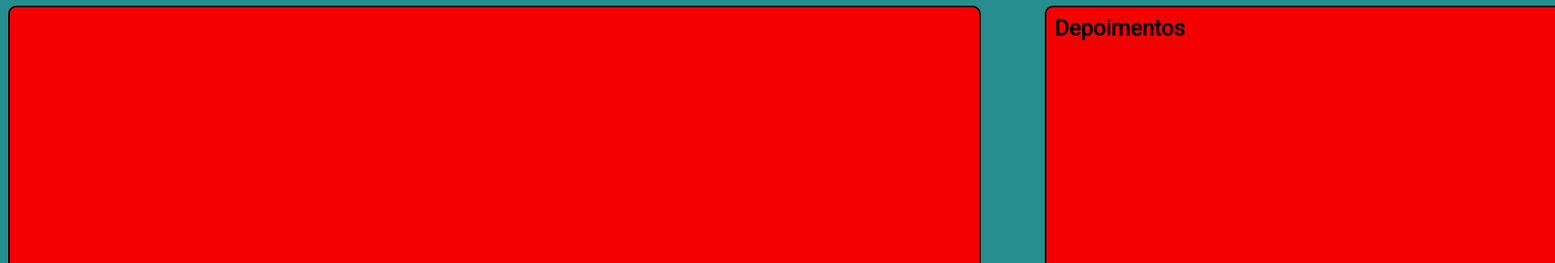
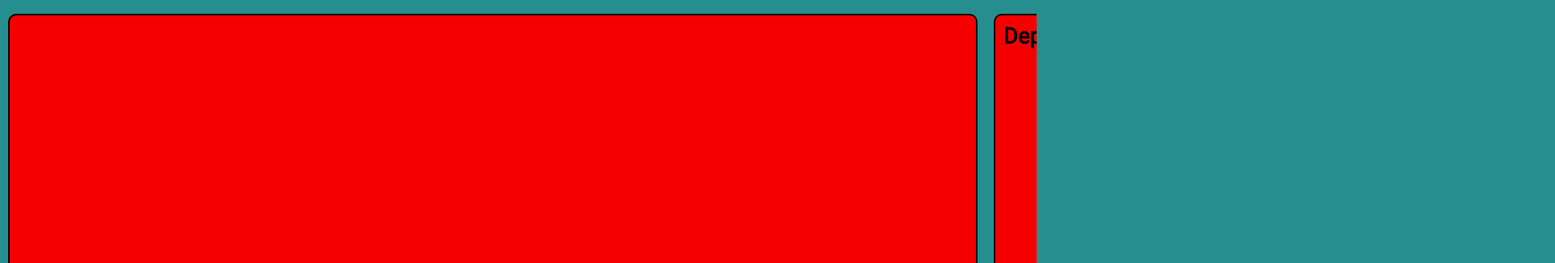
Before and after one commit to VitorPrates/ParlaBox, a plain HTML site: page index.html in a window 1280 px wide. Shown: the part 166-491 px from the top of the page at 81% size, 1920 px wide, since content can reach past the window. Drawn offline with nearby package versions, Linux system fonts and the light colour scheme.

Commit message:
Ajeitando design
rolagens erradas corrigidas, agora não tem como ir para os lados

```diff
--- a/funks.js
+++ b/funks.js
@@ -71,7 +71,7 @@ function enviar_dados() {
   } else {
     alert("Obrigado pelo Depoimento!");
     sessao_1.style.left = "-100%";
-    sessao_2.style.left = "0%";
+    sessao_2.style.left = "-100%";
   }
   setTimeout(() => {
     mostrar()
--- a/index.html
+++ b/index.html
@@ -22,6 +22,7 @@
       </div>
       <div class="duvida"></div>
     </div>
+    <section class="nome-depoimentos">
       <section class="front-main-use">
         <from class="init-infos">
             <h3 class="name-titulo">Nome</h3>
@@ -40,6 +41,8 @@
         </div>
 
       </section>
+    </section>
+
 
     <script type="text/javascript" src="funks.js"></script>
     <script type="text/javascript" src="dbfunks.js"></script>
--- a/styles.scss
+++ b/styles.scss
@@ -8,20 +8,20 @@
 }
 
 * {
-    padding: 0px;
-    margin: 0px;
+    padding: 0;
+    margin: 0;
+    box-sizing: border-box;
 }
 
 html {
-    height: 100vh;
     width: 100vw;
-    background-color: rgb(38, 142, 142);
+    height: 100%;
 }
 
 body {
-    height: 100vh;
     width: 100vw;
-
+    min-height: 100vh;
+    background-color: rgb(38, 142, 142);
 }
 
 header {
@@ -107,14 +107,25 @@ header {
     // }
 }
 
+.nome-depoimentos
+{
+    width: 100%;
+    height: 71.5vh;
+    // background-color: green;
+    margin: 10px 0px 0px 0px;
+    overflow: hidden;
+    display: flex;
+}
+
 .front-main-use {
-    width: 93.5%;
-    height: 70%;
+
+    min-width: 93.5%;
+    height: 95%;
     // background-color: rgb(255, 165, 0);
     background-color: rgb(245, 0, 0);
     border: 2px solid;
     margin: 10px;
-    position: absolute;
+    position: relative;
     left: 0%;
     display: flex;
     align-items: center;
@@ -197,14 +208,15 @@ header {
 }
 .depoimentos_registrados
 {
-    width: 93.5%;
-    height: 70%;
+    // display: none;
+    min-width: 93.5%;
+    height: 95%;
     // background-color: rgb(255, 165, 0);
     background-color: rgb(245, 0, 0);
     border: 2px solid;
     margin: 10px;
-    position: absolute;
-    left: 100%;
+    position: relative;
+    left: 0%;
     border-radius: 10px;
     transition: 0.5s;
     font-family: 'roboto';
```
Also changed, not shown: styles.css, 1 other file. Lines whose indentation alone changed are shown as unchanged.
